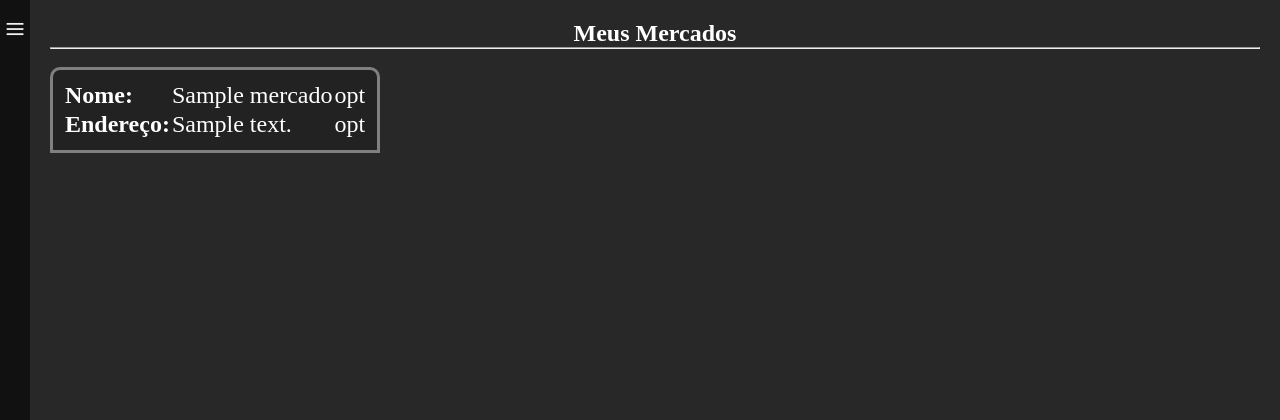
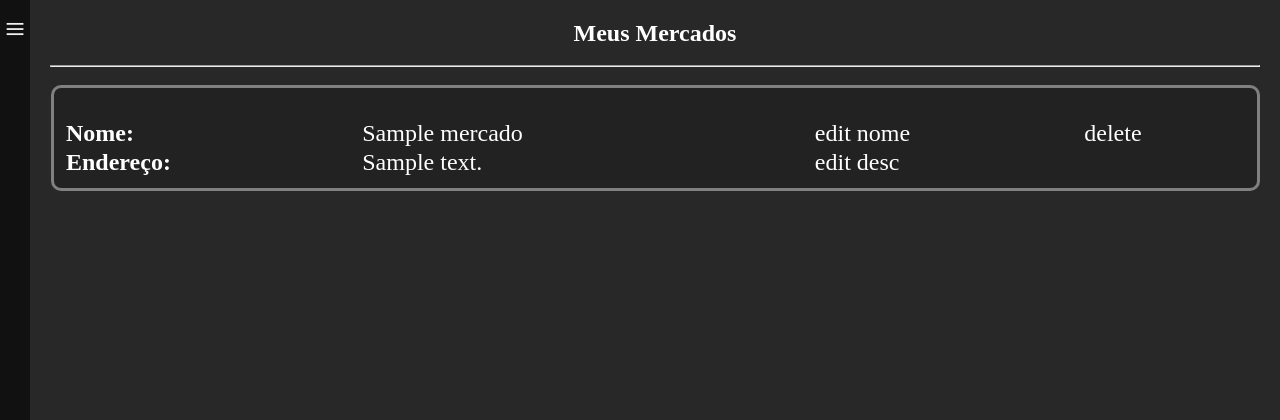
Before and after one commit to rapharpf/PIT, a PHP site: page /meus_mercados.php in a window 1280 px wide. Shown: the top 420 px of the page. Run offline with PHP 8.4, Linux system fonts and the light colour scheme; tables that the repository leaves empty or names only in its code hold one stand-in row (values such as "Sample post").

Commit message:
meus mercados ok (sem DB)

```diff
--- a/cadastrar_mercado.php
+++ b/cadastrar_mercado.php
@@ -42,13 +42,13 @@
     deve ficar dentro da div "main"-->
     <div id="main">
         <h2>Cadastrar Mercado</h2>
-        <hr><br>
+        <br><hr><br>
         <form action="cadastrar_mercado.php", method="POST">
             <label for="cadastro_nome_mercado">Nome do mercado:</label><br>
-            <input type="text" id="cadastro_nome_mercado" name="cadastro_nome_mercado" placeholder="Nome do mercado"><br>
+            <input type="text" id="cadastro_nome_mercado" name="cadastro_nome_mercado" placeholder="Nome do mercado"></input><br>
             <label for="endereco_mercado">Endereço/Descrição</label><br>
             <input type="text" id="endereco_mercado" name="endereco_mercado" placeholder="Rua fulano de tal, N. 3/4"><br>
-            <input type="submit" class="btn" id="btn_cadastrar_mercado" name="btn_cadastrar_mercado" value="Cadastrar" onclick="cadastrarMercado()">
+            <input type="submit" class="btn" id="btn_cadastrar_mercado" name="btn_cadastrar_mercado" value="Cadastrar" onclick="cadastrarMercado()"></input>
         </form>
     </div>
         <script src="script.js"></script>
--- a/index.php
+++ b/index.php
@@ -25,7 +25,7 @@
     deve ficar dentro da div "main"-->
     <div id="main">
         <h2>Bem Vindo!!!</h2>
-        <hr><br>
+        <br><hr><br>
     </div>
     <script src="script.js"></script>
 </body>
--- a/meus_mercados.php
+++ b/meus_mercados.php
@@ -25,30 +25,35 @@
     deve ficar dentro da div "main"-->
     <div id="main">
         <h2>Meus Mercados</h2>
-        <hr></br>
+        <br><hr></br>
         <div id="meus_mercados_bg">
             <table id="tabela_meus_mercados">
+                <tbody>
                     <?php
                         include_once "config.php";
                         $resultado = $conexao->query("SELECT * FROM cadastro_mercados");
                         if ($resultado->num_rows > 0) {
                             // output data of each row
                             while($row = $resultado->fetch_assoc()) {
-                            print_r("<tr>
-                                            <th>Nome:</th>
-                                            <td>".$row["nome_mercado"]."</td>
-                                            <td>opt</td>
-                                        </tr>".
-                                        "<tr>
-                                            <th class="."th".">Endereço:</th>
-                                            <td class="."td".">".$row["desc_mercado"]."</td>
-                                            <td class="."td>opt</td>
+                                print_r("    <tr>
+                                                        <th style='padding-top:20px'>Nome:</th>
+                                                        <td class ='input_edit_nome'><input type='text' name='input_edit_nome' placeholder='teste' value=".$row['nome_mercado']."></input></td>
+                                                        <td class='lbl_nome_mercado' style='padding:20px 0 0 0px'>".$row['nome_mercado']."</td>
+                                                        <td class='btn_edit_nome' style='padding:20px 0 0 0px'>edit nome</td>
+                                                        <td class='btn_del_mercado' style='padding:20px 0 0 0px'>delete</td>
+                                                    </tr>
+                                                    <tr>
+                                                        <th>Endereço:</th>
+                                                        <td class ='input_edit_desc_mercado'><input type='text' name='input_edit_desc_mercado' placeholder=".$row["desc_mercado"]." value=".$row["desc_mercado"]."></input></td>
+                                                        <td class='lbl_desc_mercado' style='padding-left:0px'>".$row["desc_mercado"]."</td>
+                                                        <td class='btn_edit_desc' style='padding-left:0px'>edit desc</td>
                                                     </tr>");
                             }
                         } else {
                             echo "Nada";
                         }
                     ?>
+                </tbody>
             </table>
         </div>
     </div>
--- a/script.js
+++ b/script.js
@@ -28,3 +28,59 @@ function cadastrarMercado() {
 
 
 // Página meus mercados
+
+//  Funçao para alterar o nome do mercado
+let btn_edit_nome = document.querySelectorAll(".btn_edit_nome");
+let lbl_nome_mercado = document.querySelectorAll(".lbl_nome_mercado");
+let input_edit_nome = document.querySelectorAll(".input_edit_nome");
+
+let mode_nome = false;
+btn_edit_nome.forEach((item,index)=>{
+    item.addEventListener("click",(t)=>{
+        if (mode_nome == false){
+            lbl_nome_mercado[index].style.display = "none";
+            input_edit_nome[index].style.display = "block";
+            mode_nome = true;
+            btn_edit_nome[index].innerHTML = "gravar"
+            console.log(mode_nome);
+        }else {
+            lbl_nome_mercado[index].innerHTML = input_edit_nome[index].firstElementChild.value;
+            lbl_nome_mercado[index].style.display = "block";
+            input_edit_nome[index].style.display = "none";
+            mode_nome = false;
+            btn_edit_nome[index].innerHTML = "edit nome"
+            console.log(mode_nome);
+        }
+
+    });
+});
+
+
+
+
+//  Funçao para alterar descrição do mercado
+let btn_edit_desc = document.querySelectorAll(".btn_edit_desc");
+let lbl_desc_mercado = document.querySelectorAll(".lbl_desc_mercado");
+let input_edit_desc_mercado = document.querySelectorAll(".input_edit_desc_mercado");
+
+
+let mode_desc = false;
+btn_edit_desc.forEach((item,index)=>{
+    item.addEventListener("click",(t)=>{
+        if (mode_desc == false){
+            lbl_desc_mercado[index].style.display = "none";
+            input_edit_desc_mercado[index].style.display = "block";
+            mode_desc = true;
+            btn_edit_desc[index].innerHTML = "gravar"
+            console.log(mode_desc);
+        }else {
+            lbl_desc_mercado[index].innerHTML = input_edit_desc_mercado[index].firstElementChild.value;
+            lbl_desc_mercado[index].style.display = "block";
+            input_edit_desc_mercado[index].style.display = "none";
+            mode_desc = false;
+            btn_edit_desc[index].innerHTML = "edit desc"
+            console.log(mode_desc);
+        }
+
+    });
+});
--- a/style.css
+++ b/style.css
@@ -65,19 +65,55 @@ body {
    padding: 20px;
    margin-left: 30px;
    color: white;
-
 }
 
 
 /* Página Meus Mercados*/
 
+#meus_mercados_bg {
+   display: block;
+   width: 100%;
+   height: 100%;
+   padding-left: 1px;
+   overflow: auto;
+}
 
 #tabela_meus_mercados {
+   width: 100%;
+   height: 95%;
    text-align: left;
    padding: 10px 10px 10px 10px;
    font-size: 24px;
    background-color: rgb(30, 30, 30, 0.6);
-   border-radius: 10px 10px 0 0;
+   border-radius: 10px 10px 10px 10px;
    border-style: solid;
+}
 
+.lbl_nome_mercado {
+   display: block;
 }
+
+.input_edit_nome{
+   display: none;
+   margin-top: 20px;
+   font-size: 20px;
+}
+
+.input_edit_nome input{
+   font-size: 20px;
+}
+
+
+.lbl_nome_mercado{
+   display:block;
+}
+
+.input_edit_desc_mercado{
+   display: none;
+   margin-top: 0px;
+   font-size: 20px;
+}
+
+.input_edit_desc_mercado input{
+   font-size:20px;
+}
```
Lines whose indentation alone changed are shown as unchanged.
